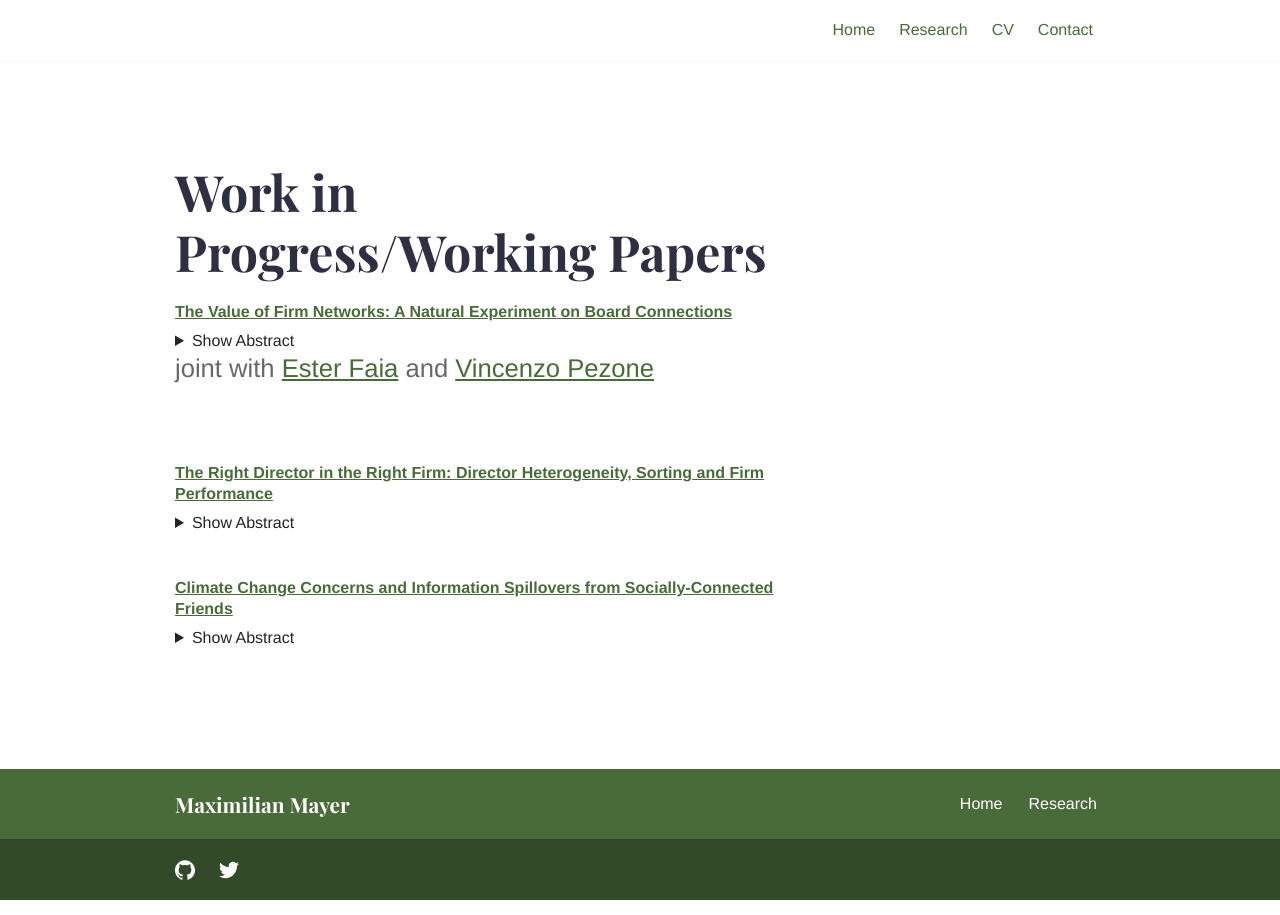
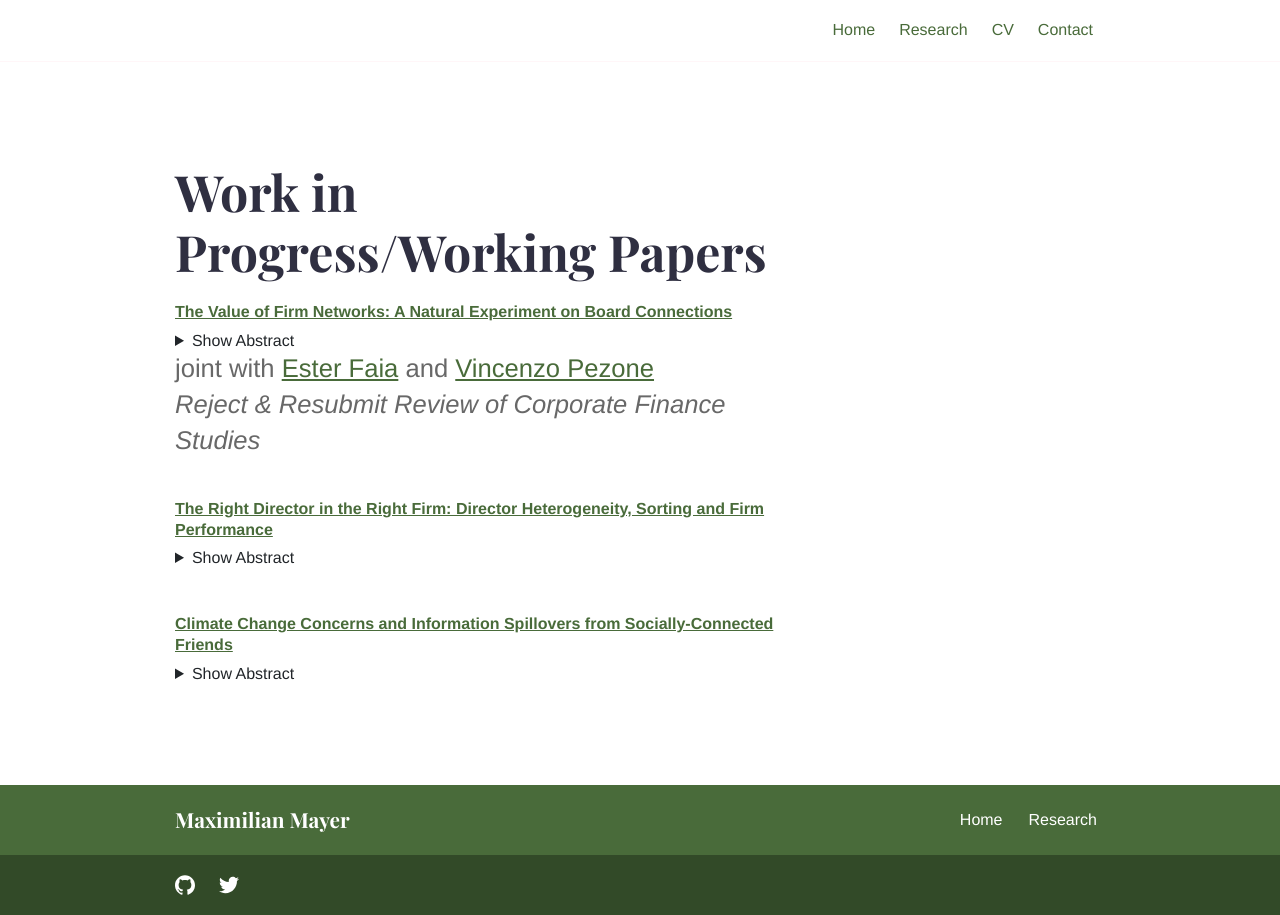
Before and after one commit to mayer-max/mayer-max.github.io, a Jekyll site: the page built from _services/01_wp.md, in a window 1280 px wide. Built offline with Jekyll 4.4.1, drawn with Linux system fonts in a browser that asks for light colours.

Commit message:
Update 01_wp.md

```diff
--- a/_services/01_wp.md
+++ b/_services/01_wp.md
@@ -11,6 +11,7 @@ We present causal evidence on the effect of boardroom networks on firm value and
 </div>
 </details>
 joint with [Ester Faia](https://sites.google.com/view/esterfaia) and [Vincenzo Pezone](https://sites.google.com/site/vpezone/)\
+*Reject & Resubmit Review of Corporate Finance Studies*
 <br>
 
 #### [The Right Director in the Right Firm: Director Heterogeneity, Sorting and Firm Performance](/jmp)
```
